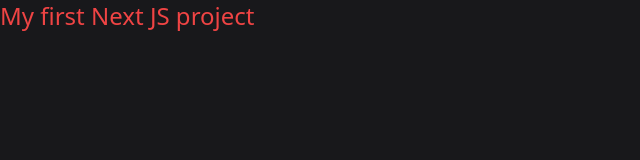
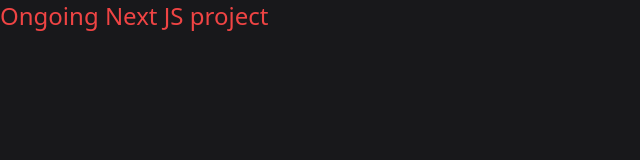
Before and after one commit to Chinzorigo/netflix-clone-NextJS-MongoDB-Prisma-Tailwind-NextAuth, a Next.js app: page / in a window 1280 px wide. Shown: the top 160 px of the page, without its empty margins (0-640 px from the left). Built offline with nearby package versions, Linux system fonts and the light colour scheme.

Commit message:
Ongoing NextJS project

```diff
--- a/pages/index.tsx
+++ b/pages/index.tsx
@@ -12,7 +12,7 @@
         <link rel="icon" href="/favicon.ico" />
       </Head>
       <main>
-        <h1 className='text-2xl text-red-500'>My first Next JS project</h1>
+        <h1 className='text-2xl text-red-500'>Ongoing Next JS project</h1>
       </main>
     </>
   )
```
